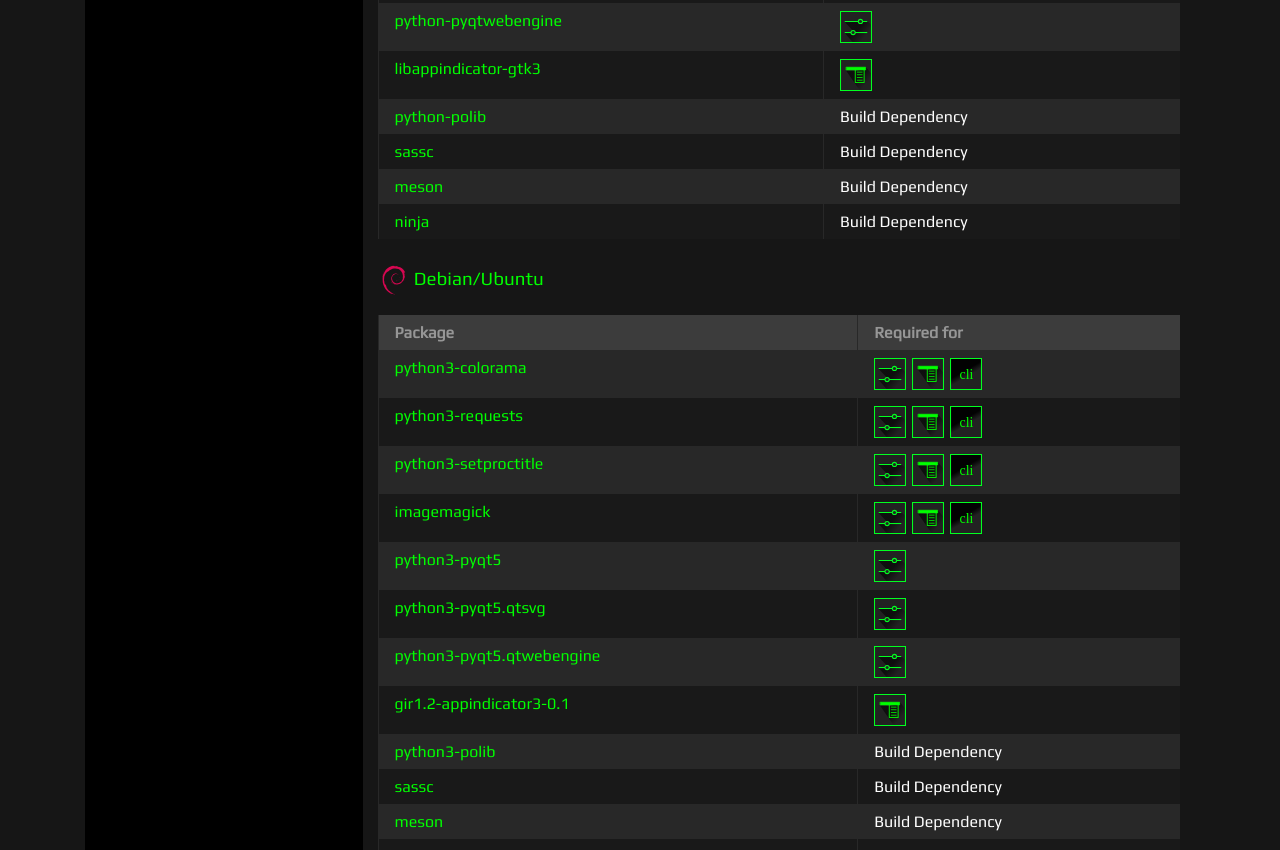
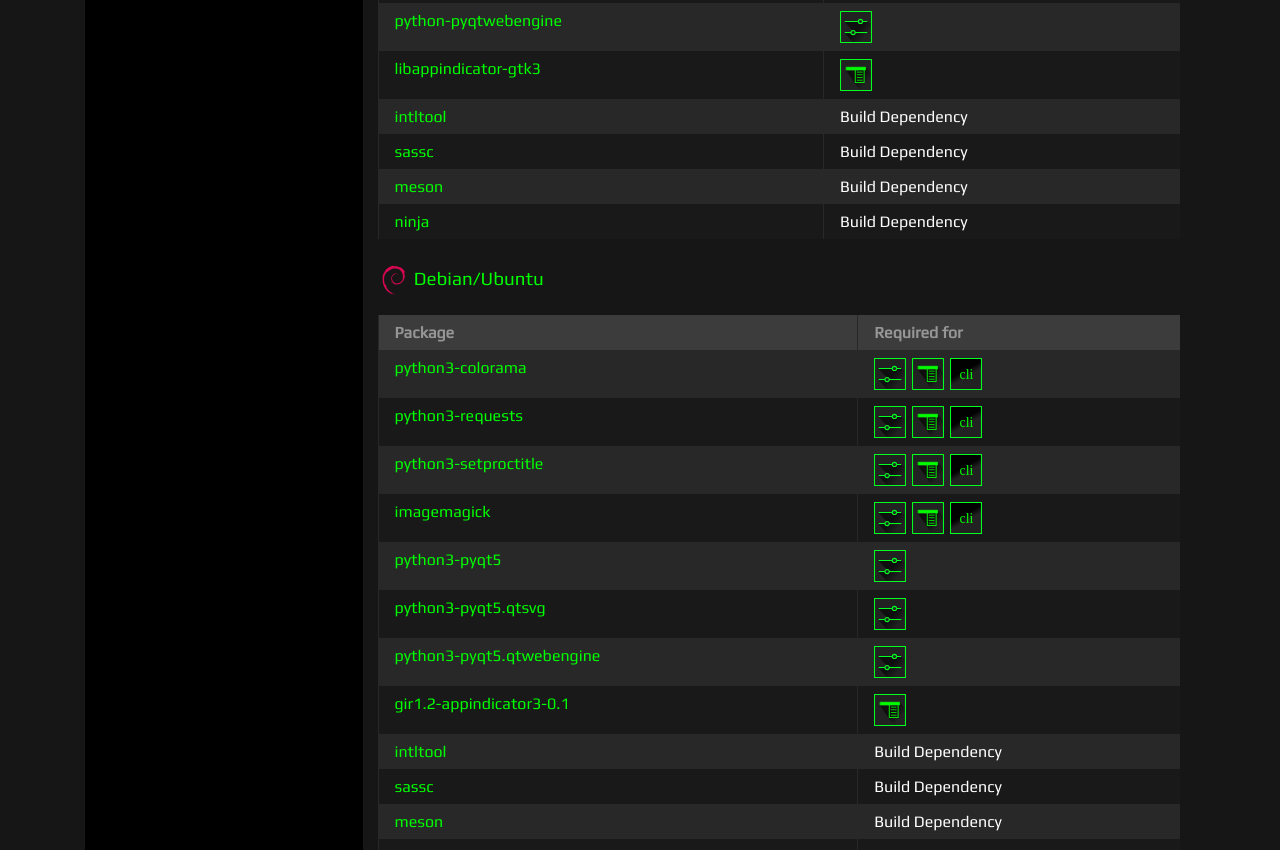
Before and after one commit to polychromatic/website, a Jekyll site: the page built from docs/dependencies.md, in a window 1280 px wide and 1400 px high, scrolled down 1391 px. Shown: the part 153-1003 px from the top of the window. Built offline with Jekyll 4.4.1, drawn with Linux system fonts in a browser that asks for light colours; some of the changed text lies outside the part shown.

Commit message:
Dependencies: Replace 'python3-polib' with 'intltool'

```diff
--- a/_data/dependencies.yml
+++ b/_data/dependencies.yml
@@ -64,14 +64,14 @@ packages:
         opensuse: typelib-1_0-AppIndicator3-0_1
         fedora: libappindicator-gtk3
 
-    # Python: Polib for Gettext
+    # Locales: intltool
     - required_by: build
       aur: true
       packages:
-        arch: python-polib
-        debian: python3-polib
-        opensuse: python3-polib
-        fedora: python3-polib
+        arch: intltool
+        debian: intltool
+        opensuse: intltool
+        fedora: intltool
 
     # SASSC
     - required_by: build
```
